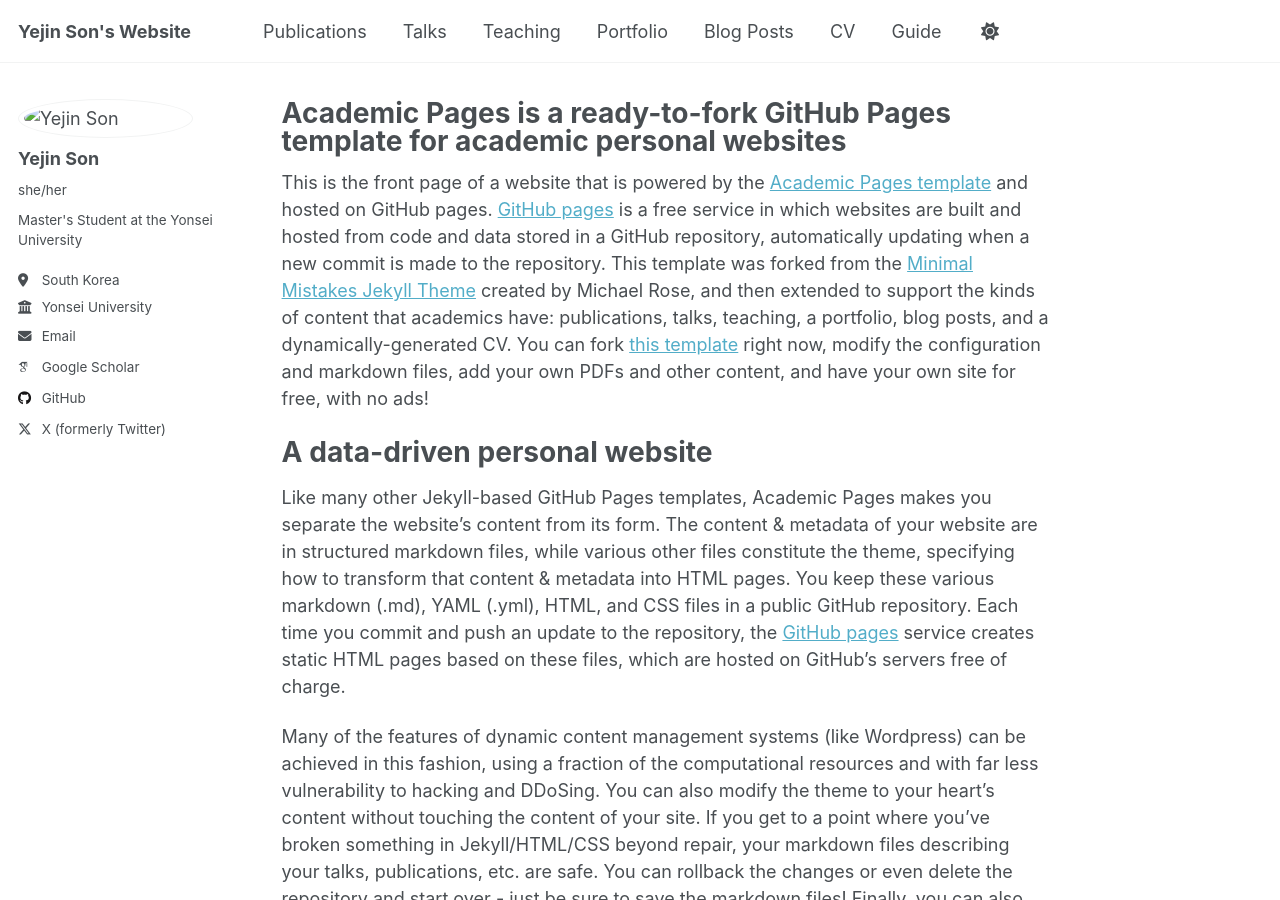
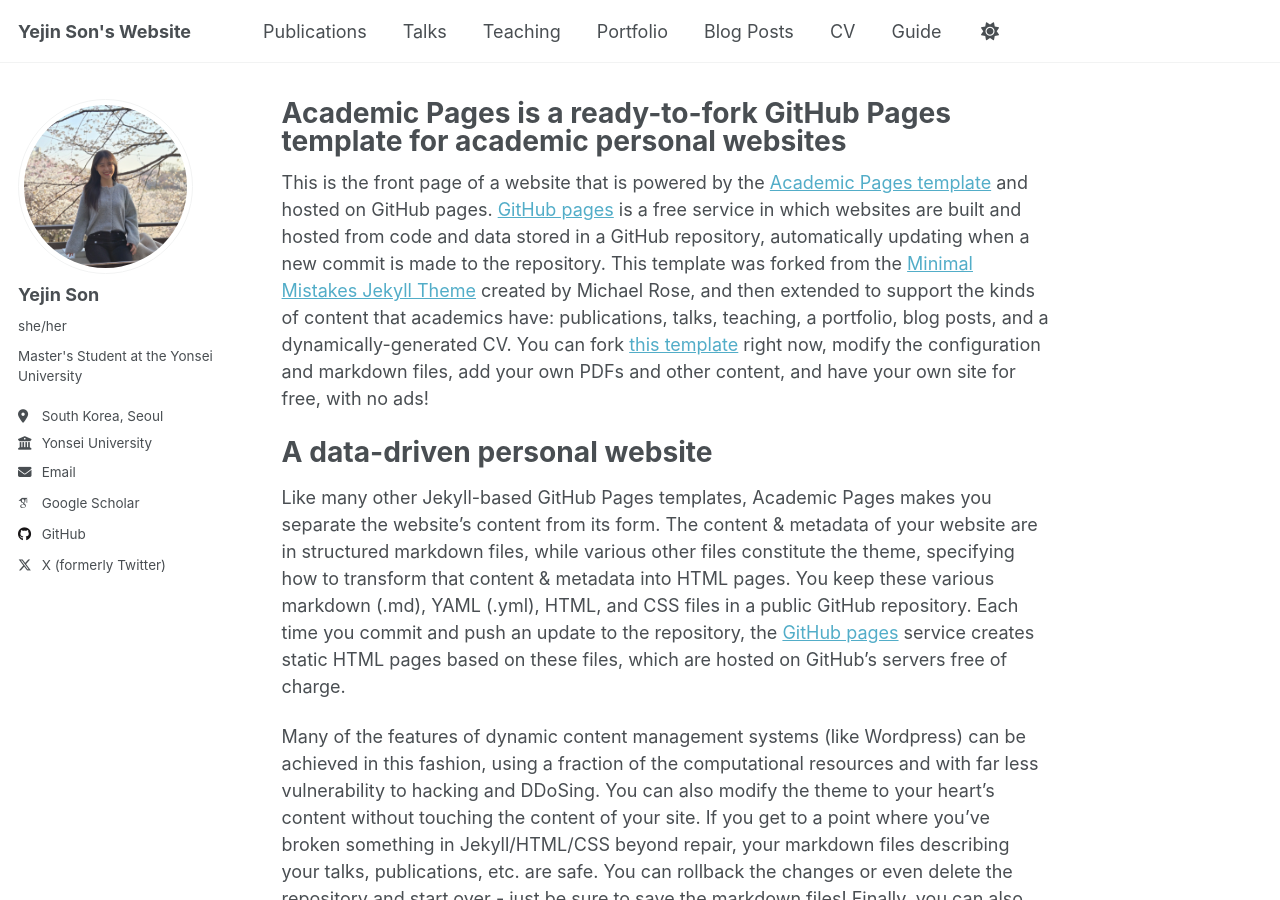
Before and after one commit to ozzaney/ozzaney.github.io, a Jekyll site: the page built from _pages/about.md, in a window 1280 px wide and 900 px high. Built offline with Jekyll 4.4.1, drawn with Linux system fonts in a browser that asks for light colours; some web fonts are replaced.

Commit message:
Update _config.yml

```diff
--- a/_config.yml
+++ b/_config.yml
@@ -13,20 +13,17 @@
 title_separator          : "-"
 name                     : &name "Yejin Son"
 description              : &description "personal description"
-url                      : https://academicpages.github.io # the base hostname & protocol for your site e.g. "https://[your GitHub username].github.io" or if you already have some other page hosted on Github then use "https://[your GitHub username].github.io/[Your Repo Name]"
+URL                      : "https://ozzaney.github.io"
 baseurl                  : "" # the subpath of your site, e.g. "/blog"
-repository               : "academicpages/academicpages.github.io"
+repository               : "ozzaney/ozzaney.github.io"
 
-# Site Author - The following control what appear as part of the author content on the side bar.
-#               If a field is blank the icon and link will not appear, otherwise it will be shown.
-#               Additional customization can be done by editing /_includes/author-profile.html
 author:
   # Biographic information
-  avatar           : "images/me.png"
+  avatar           : "me.png"
   name             : "Yejin Son"
   pronouns         : "she/her"
   bio              : "Master's Student at the Yonsei University"
-  location         : "South Korea"
+  location         : "South Korea, Seoul"
   employer         : "Yonsei University"
   uri              : # URL
   email            : "yejinhand@yonsei.ac.kr"
```
